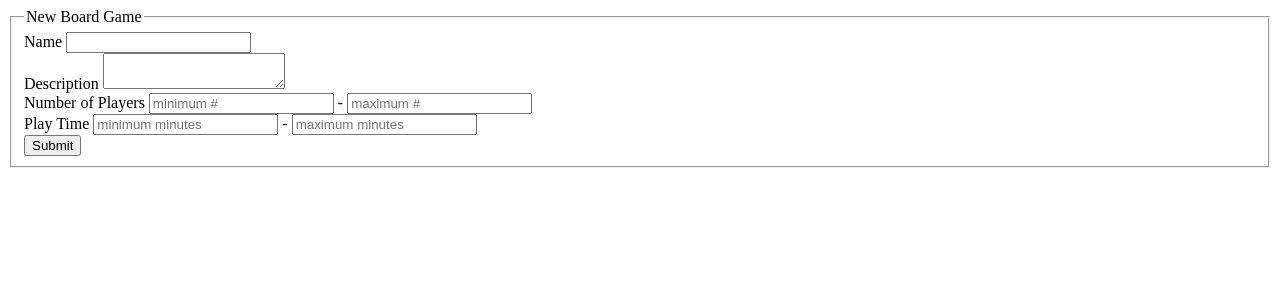
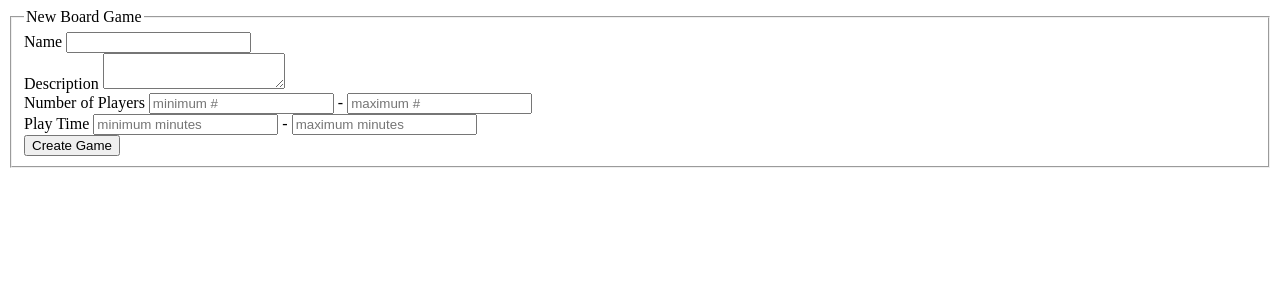
Before and after one commit to chrisUsick/workflow-test, a PHP site: page /new_game.php in a window 1280 px wide. Shown: the top 300 px of the page. Run offline with PHP 8.4, Linux system fonts and the light colour scheme.

Commit message:
Creating and updating of games using a single form is now complete.

```diff
--- a/admin.php
+++ b/admin.php
@@ -17,7 +17,7 @@
 <?php else: ?>
     <ul>
         <?php foreach($games as $game): ?>
-            <li><a href="edit_game.php?id=<?= $game['id'] ?>"><?= $game['name'] ?></a></li>
+            <li><a href="new_game.php?id=<?= $game['id'] ?>"><?= $game['name'] ?></a></li>
         <?php endforeach ?>
     </ul>
 <?php endif ?>
--- a/includes/games.php
+++ b/includes/games.php
@@ -9,6 +9,19 @@ function find_all_games() {
     $games      = $pdo_result->fetchAll();
 
     return $games;
+}
+
+function find_game_by_id($id) {
+    $sql        = "SELECT * FROM games WHERE id = {$id}";
+    $pdo_result = Database::prepare_and_execute($sql);
+
+    if ($pdo_result->rowCount() == 1) {
+        $game       = $pdo_result->fetch();
+    } else {
+        $game = blank_game();
+    }
+
+    return $game;
 }
 
 /* Creates a new game in the games table by building the appropriate
@@ -88,6 +101,8 @@ function validation_error($game) {
         return "The maximum play time must be greater than 0 minutes.";
     } else if ($game['max_play_minutes'] < $game['min_play_minutes']) {
         return "The maximum play time must be greater than or equal to the minimum play time.";
+    } else if (isset($game['id']) && !is_numeric($game['id'])) {
+        return "Could not update the specified game.";
     } else {
         return false;
     }
--- a/includes/helpers.php
+++ b/includes/helpers.php
@@ -5,4 +5,8 @@ function redirect_to($url = "index.php") {
     exit;
 }
 
+function safe_get_id() {
+    return filter_input(INPUT_GET, 'id', FILTER_SANITIZE_NUMBER_INT);
+}
+
 ?>
--- a/new_game.php
+++ b/new_game.php
@@ -1,46 +1,69 @@
 <?php
     require('includes\includes.php');
 
+    $validation_error = false;
+    $id = safe_get_id();
+
     if ($_POST) {
-        $new_game = sanitized_game();
-        $validation_error = validation_error($new_game);
+        $game = sanitized_game();
+        $validation_error = validation_error($game);
+    } else if ($id) {
+        $game = find_game_by_id($id);
+    } else {
+        $game = blank_game();
+    }
 
-        if (!$validation_error) {
-            create_game($new_game);
-            redirect_to('admin.php');
+    $is_new_game = !isset($game['id']);
+
+    if ($_POST && !$validation_error) {
+        if ($is_new_game) {
+            create_game($game);
+        } else {
+            update_game($game);
         }
-    } else {
-        $new_game = blank_game();
+
+        redirect_to('admin.php');
     }
 
     require('partials\header.php');
 ?>
-<?php if (isset($validation_error) && $validation_error): ?>
+<?php if ($validation_error): ?>
     <p class="error"><?=$validation_error ?></p>
 <?php endif ?>
 
 <form action="new_game.php" method="post" role="form">
     <fieldset>
-        <legend>New Board Game</legend>
+        <?php if ($is_new_game): ?>
+            <legend>New Board Game</legend>
+        <?php else: ?>
+            <legend>Update Board Game</legend>
+        <?php endif ?>
         <div class="form-group">
             <label for="name">Name</label>
-            <input name="name" id="name" value="<?= $new_game['name'] ?>">
+            <input name="name" id="name" value="<?= $game['name'] ?>">
         </div>
         <div class="form-group">
             <label for="description">Description</label>
-            <textarea name="description" id="description"><?= $new_game['description'] ?></textarea>
+            <textarea name="description" id="description"><?= $game['description'] ?></textarea>
         </div>
         <div class="form-group">
             <label>Number of Players</label>
-            <input name="min_num_players" placeholder="minimum #" value="<?= $new_game['min_num_players'] ?>"> -
-            <input name="max_num_players" placeholder="maximum #" value="<?= $new_game['max_num_players'] ?>">
+            <input name="min_num_players" placeholder="minimum #" value="<?= $game['min_num_players'] ?>"> -
+            <input name="max_num_players" placeholder="maximum #" value="<?= $game['max_num_players'] ?>">
         </div>
         <div class="form-group">
             <label>Play Time</label>
-            <input name="min_play_minutes" placeholder="minimum minutes" value="<?= $new_game['min_play_minutes'] ?>"> -
-            <input name="max_play_minutes" placeholder="maximum minutes" value="<?= $new_game['max_play_minutes'] ?>">
+            <input name="min_play_minutes" placeholder="minimum minutes" value="<?= $game['min_play_minutes'] ?>"> -
+            <input name="max_play_minutes" placeholder="maximum minutes" value="<?= $game['max_play_minutes'] ?>">
         </div>
-        <input type="submit">
+        <?php if (isset($game['id'])): ?>
+            <input type="hidden" name="id" value="<?= $game['id'] ?>">
+        <?php endif ?>
+        <?php if ($is_new_game): ?>
+            <input type="submit" value="Create Game">
+        <?php else: ?>
+            <input type="submit" value="Update Game">
+        <?php endif ?>
     </fieldset>
 </form>
 <?php require('partials\footer.php'); ?>
```
